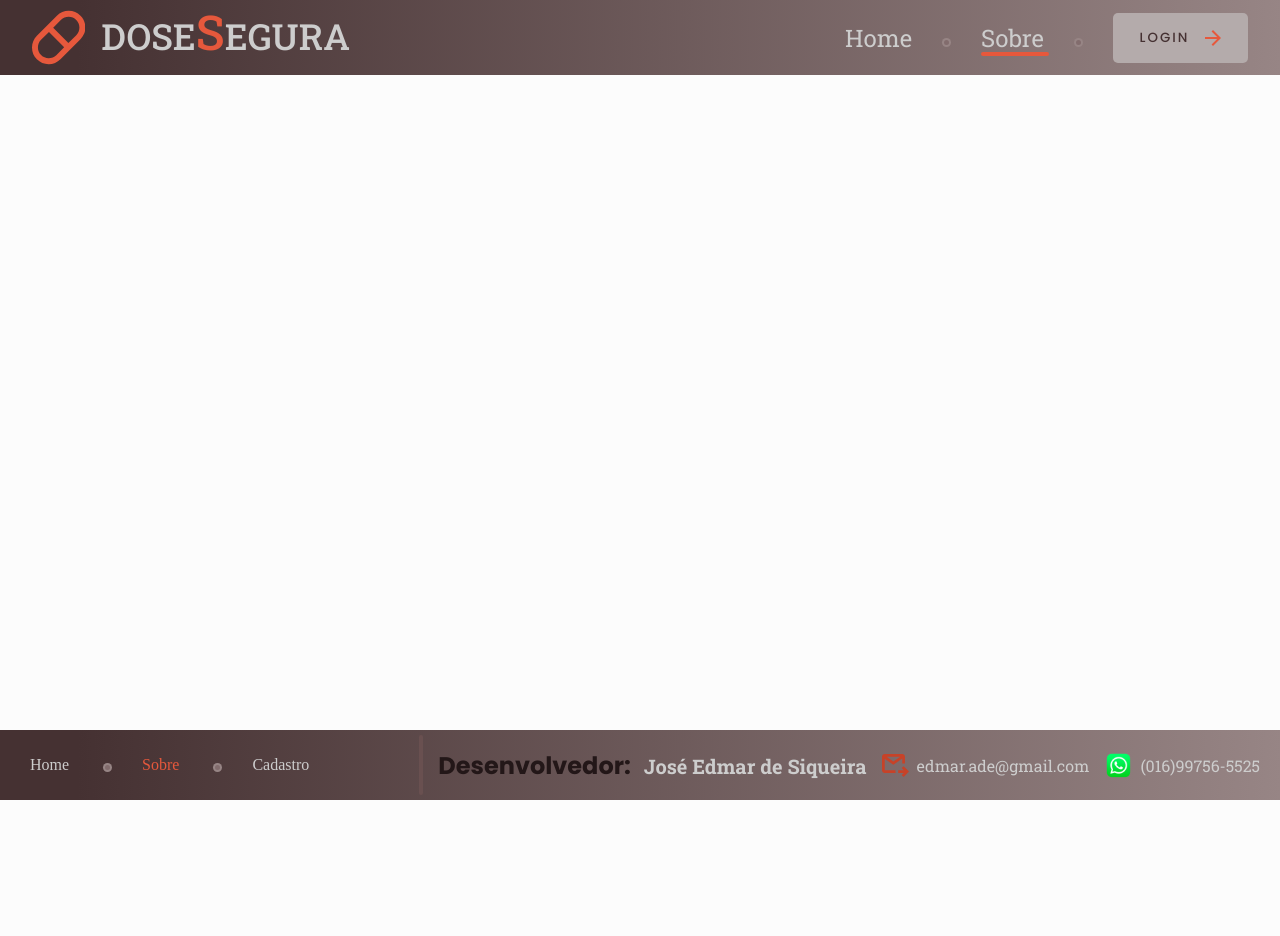
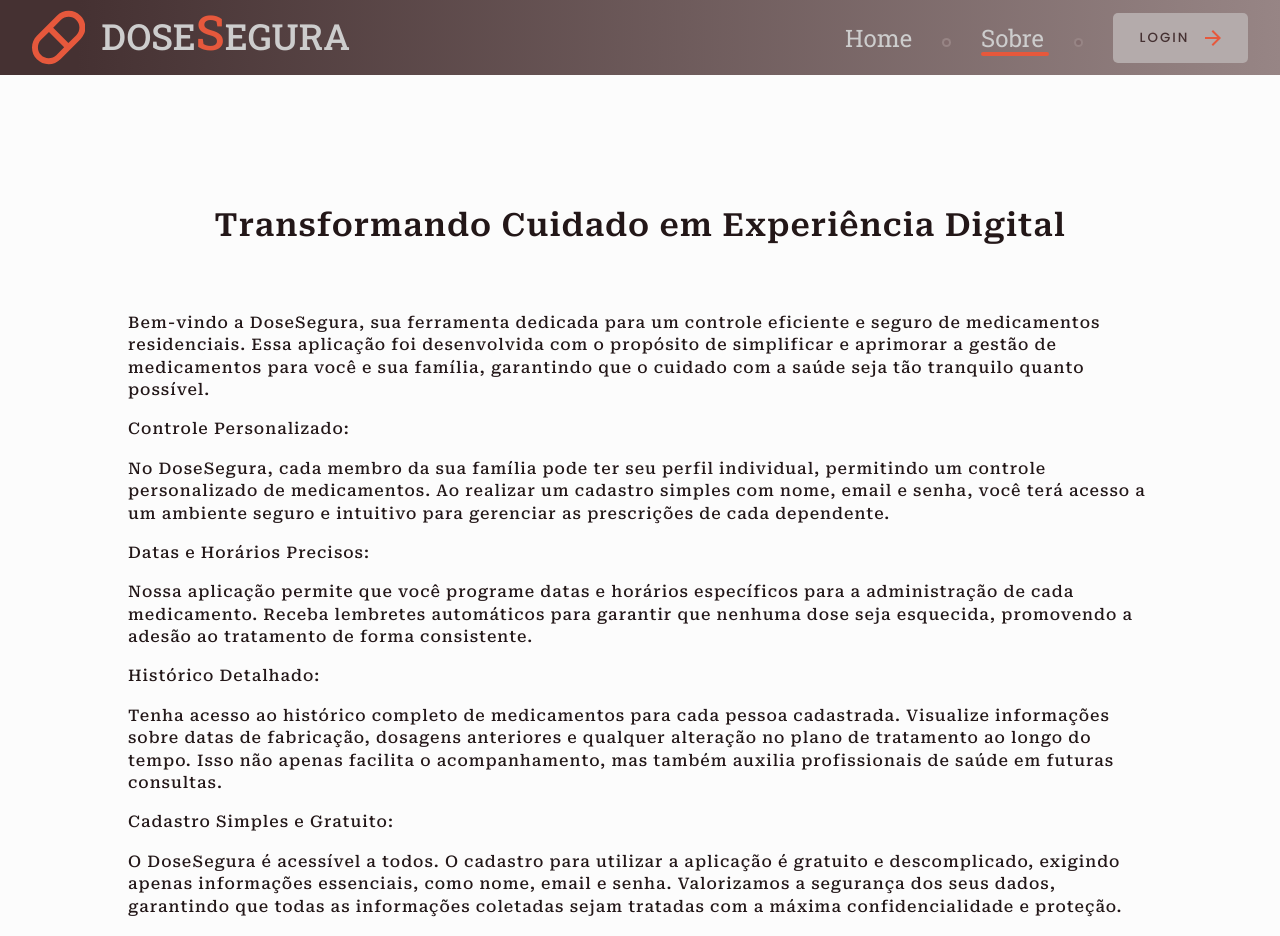
Before and after one commit to jesiqueira/doseSegura, a React (Create React App) app: page /sobre in a window 1280 px wide. Shown: the top 936 px of the page. Before the commit the page ends 800 px from the top, so only its background shows below. Built offline with nearby package versions, Linux system fonts and the light colour scheme.

Commit message:
Finalizado page sobre e css para página sobre

```diff
--- a/src/App.js
+++ b/src/App.js
@@ -3,6 +3,7 @@ import Home from './Components/Home/Home'
 import Header from './Components/Header'
 import Footer from './Components/Footer'
 import styles from './App.module.css'
+import Sobre from './Components/Sobre/Sobre'
 
 function App() {
   return (
@@ -12,6 +13,7 @@ function App() {
         <div className={styles.container}>
           <Routes>
             <Route path="/" element={<Home />}></Route>
+            <Route path="sobre" element={<Sobre />}></Route>
           </Routes>
         </div>
         <Footer />
--- a/src/Components/Home/Home.module.css
+++ b/src/Components/Home/Home.module.css
@@ -5,7 +5,7 @@
   max-width: 100%;
 }
 
-main {
+.main {
   max-width: 90rem;
   margin-inline: auto;
   display: grid;
@@ -13,7 +13,7 @@ main {
   padding: 0px 2rem;
   margin-bottom: 8rem;
 }
-main .titulo {
+.main .titulo {
   grid-area: titulo;
   font-family: "Roboto Serif", serif;
   font-size: 3rem;
@@ -22,7 +22,7 @@ main .titulo {
   text-align: center;
   margin: 8rem auto;
 }
-main .hr {
+.main .hr {
   grid-area: hr;
   width: 80%;
   height: 2px;
@@ -31,47 +31,47 @@ main .hr {
   max-width: 100%;
   background: #fafafa;
 }
-main .info_saude {
+.main .info_saude {
   grid-area: info_saude;
   display: grid;
   grid-template-areas: "img paragrafo";
   column-gap: 2rem;
 }
-main .info_saude .img {
+.main .info_saude .img {
   max-width: 100%;
 }
-main .info_saude .img img {
+.main .info_saude .img img {
   max-width: 100%;
   max-height: 100%;
 }
-main .info_saude .paragrafo p {
+.main .info_saude .paragrafo p {
   font-family: "Roboto Serif", serif;
   font-size: 1rem;
   line-height: 1.6rem;
   letter-spacing: 1px;
 }
-main .info_saude .paragrafo p + p {
+.main .info_saude .paragrafo p + p {
   margin-top: 2rem;
 }
-main .info_fruta {
+.main .info_fruta {
   grid-area: info_fruta;
   display: grid;
   grid-template-areas: "paragrafo img";
   column-gap: 2rem;
 }
-main .info_fruta .paragrafo {
+.main .info_fruta .paragrafo {
   grid-area: paragrafo;
 }
-main .info_fruta .paragrafo p {
+.main .info_fruta .paragrafo p {
   font-family: "Roboto Serif", serif;
   font-size: 1rem;
   line-height: 1.6rem;
   letter-spacing: 1px;
 }
-main .info_fruta .paragrafo p + p {
+.main .info_fruta .paragrafo p + p {
   margin-top: 2rem;
 }
-main .info_fruta .img {
+.main .info_fruta .img {
   grid-area: img;
   max-width: 100%;
   height: 100%;
--- a/src/Components/Sass/Home.module.scss
+++ b/src/Components/Sass/Home.module.scss
@@ -12,7 +12,7 @@ $corFt_principal: #231718;
   }
 }
 
-main {
+.main {
   max-width: 90rem;
   margin-inline: auto;
   display: grid;
--- /dev/null
+++ b/src/Components/Sass/Sobre.module.scss
@@ -0,0 +1,59 @@
+$ft_semibold: 600;
+$ft_medium: 500;
+$ft_Roboto_Serif: 'Roboto Serif', serif;
+$corFt_principal: #231718;
+
+.main {
+  font-family: $ft_Roboto_Serif;
+  font-size: 1.3125rem;
+  font-weight: $ft_medium;
+  color: $corFt_principal;
+  line-height: 1.4;
+  letter-spacing: 1px;
+  padding: 0px 8rem;
+  max-width: 90rem;
+  margin-inline: auto;
+
+  display: grid;
+  grid-template-columns: 1fr;
+
+  h1 {
+    font-weight: $ft_semibold;
+    font-size: 2rem;
+    text-align: center;
+    margin: 8rem 0px 4rem 0px;
+  }
+
+  .info_paragrafo {
+    p {
+      font-size: 1rem;
+    }
+    p + p {
+      margin-top: 17px;
+    }
+
+    p:last-child {
+      margin-bottom: 8rem;
+    }
+  }
+}
+
+/*MEDIA SCREEN - MOBILE < 660px*/
+@media only screen and (max-width: 41.249rem) {
+  .main {
+    max-width: 41rem;
+    margin-inline: auto;
+    padding: 0px 2rem;
+
+    h1 {
+      font-size: 2rem;
+      margin: 4rem 0px 2rem 0px;
+    }
+
+    .info_paragrafo {
+      p:last-child {
+        margin-bottom: 4rem;
+      }
+    }
+  }
+}
--- a/src/Components/Sobre/Sobre.jsx
+++ b/src/Components/Sobre/Sobre.jsx
@@ -1,10 +1,52 @@
 import React from 'react'
+import styles from './Sobre.module.css'
 
 const Sobre = () => {
   return (
-    <div>
-      <h1>Transformando Cuidado em Experiência Digital</h1>
-    </div>
+    <>
+      <main className={styles.main}>
+        <h1>Transformando Cuidado em Experiência Digital</h1>
+        <div className={styles.info_paragrafo}>
+          <p>
+            Bem-vindo a DoseSegura, sua ferramenta dedicada para um controle eficiente e seguro de medicamentos residenciais. Essa aplicação foi
+            desenvolvida com o propósito de simplificar e aprimorar a gestão de medicamentos para você e sua família, garantindo que o cuidado com a
+            saúde seja tão tranquilo quanto possível.
+          </p>
+          <p>Controle Personalizado:</p>
+          <p>
+            No DoseSegura, cada membro da sua família pode ter seu perfil individual, permitindo um controle personalizado de medicamentos. Ao
+            realizar um cadastro simples com nome, email e senha, você terá acesso a um ambiente seguro e intuitivo para gerenciar as prescrições de
+            cada dependente.
+          </p>
+          <p>Datas e Horários Precisos:</p>
+          <p>
+            Nossa aplicação permite que você programe datas e horários específicos para a administração de cada medicamento. Receba lembretes
+            automáticos para garantir que nenhuma dose seja esquecida, promovendo a adesão ao tratamento de forma consistente.
+          </p>
+          <p>Histórico Detalhado:</p>
+          <p>
+            Tenha acesso ao histórico completo de medicamentos para cada pessoa cadastrada. Visualize informações sobre datas de fabricação, dosagens
+            anteriores e qualquer alteração no plano de tratamento ao longo do tempo. Isso não apenas facilita o acompanhamento, mas também auxilia
+            profissionais de saúde em futuras consultas.
+          </p>
+          <p>Cadastro Simples e Gratuito:</p>
+          <p>
+            O DoseSegura é acessível a todos. O cadastro para utilizar a aplicação é gratuito e descomplicado, exigindo apenas informações essenciais,
+            como nome, email e senha. Valorizamos a segurança dos seus dados, garantindo que todas as informações coletadas sejam tratadas com a
+            máxima confidencialidade e proteção.
+          </p>
+          <p>Segurança em Primeiro Lugar:</p>
+          <p>
+            Entendemos a importância dos dados de saúde. Por isso, implementamos medidas de segurança robustas para proteger suas informações. Pode
+            confiar: seu cuidado está em mãos seguras com o DoseSegura.
+          </p>
+          <p>
+            Explore a facilidade e a segurança do DoseSegura agora mesmo. Transforme a gestão de medicamentos em uma experiência digital eficiente e
+            livre de preocupações. Cuide da sua saúde e da sua família de maneira inteligente e personalizada com o DoseSegura.
+          </p>
+        </div>
+      </main>
+    </>
   )
 }
 
--- /dev/null
+++ b/src/Components/Sobre/Sobre.module.css
@@ -0,0 +1,46 @@
+.main {
+  font-family: "Roboto Serif", serif;
+  font-size: 1.3125rem;
+  font-weight: 500;
+  color: #231718;
+  line-height: 1.4;
+  letter-spacing: 1px;
+  padding: 0px 8rem;
+  max-width: 90rem;
+  margin-inline: auto;
+  display: grid;
+  grid-template-columns: 1fr;
+}
+.main h1 {
+  font-weight: 600;
+  font-size: 2rem;
+  text-align: center;
+  margin: 8rem 0px 4rem 0px;
+}
+.main .info_paragrafo p {
+  font-size: 1rem;
+}
+.main .info_paragrafo p + p {
+  margin-top: 17px;
+}
+.main .info_paragrafo p:last-child {
+  margin-bottom: 8rem;
+}
+
+/*MEDIA SCREEN - MOBILE < 660px*/
+@media only screen and (max-width: 41.249rem) {
+  .main {
+    max-width: 41rem;
+    margin-inline: auto;
+    padding: 0px 2rem;
+  }
+  .main h1 {
+    font-size: 2rem;
+    margin: 4rem 0px 2rem 0px;
+  }
+  .main .info_paragrafo p:last-child {
+    margin-bottom: 4rem;
+  }
+}
+
+/*# sourceMappingURL=Sobre.module.css.map */
```
Also changed, not shown: 1 other file (tests, documents, lock files or other folders).
